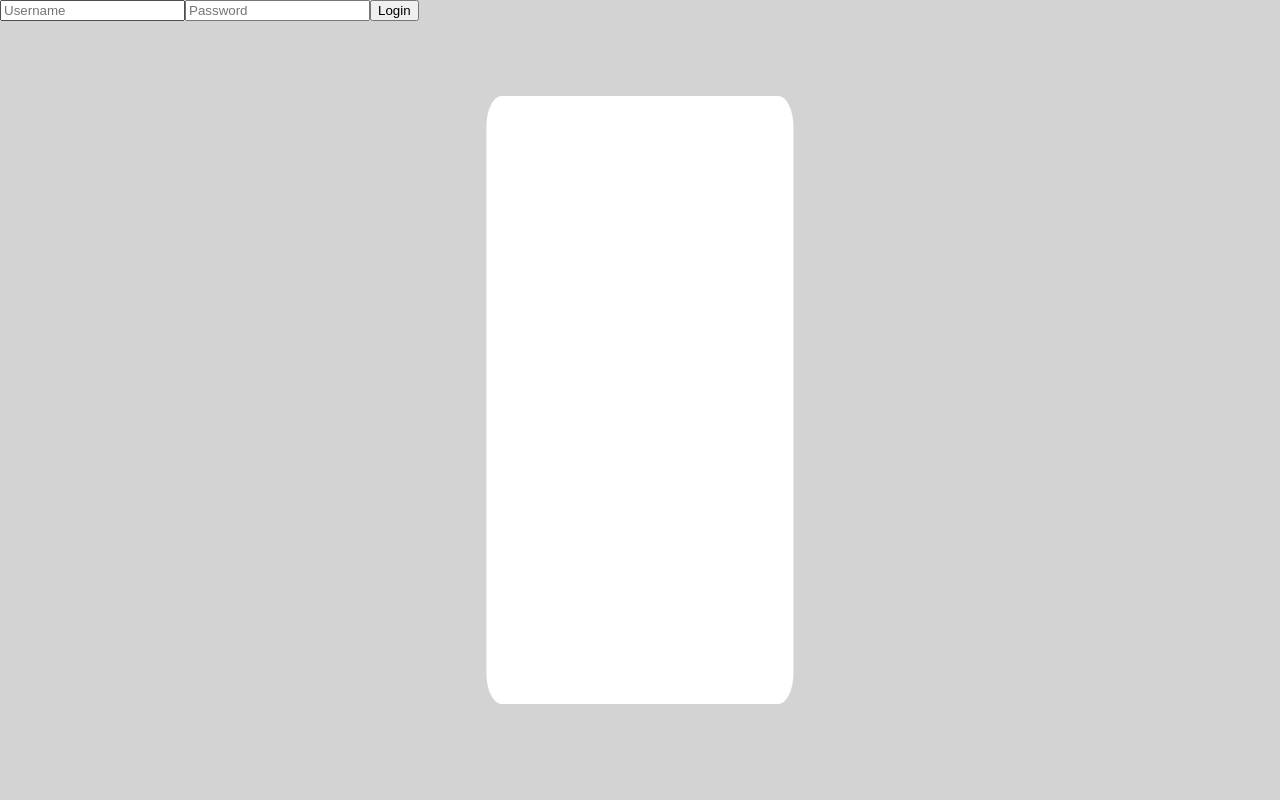
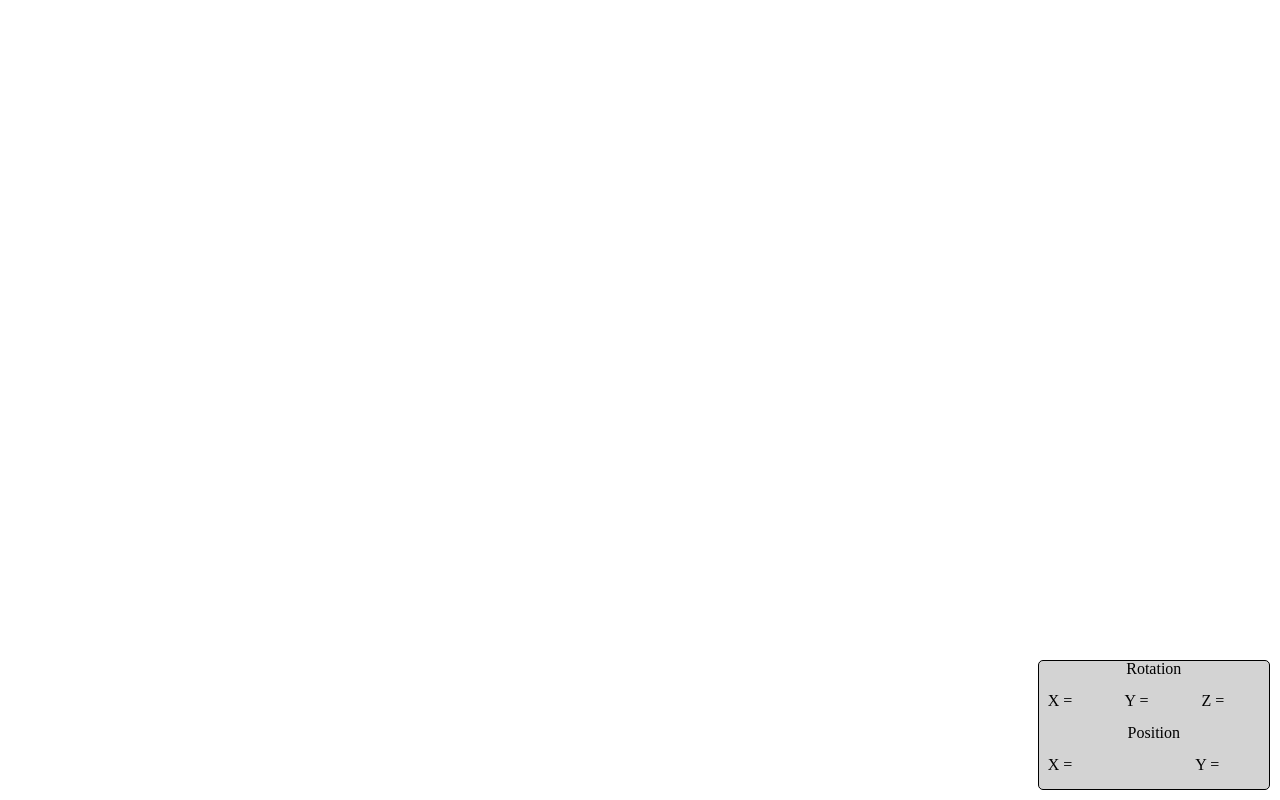
Before and after one commit to juntthanat/humanoid-animation, a React (Vite) app: page / in a window 1280 px wide. Built offline with nearby package versions, Linux system fonts and the light colour scheme.

Commit message:
remove: page

```diff
--- a/src/Page/Login.css
+++ /dev/null
@@ -1,17 +0,0 @@
-.Login{
-    height: 100vh;
-    width: 100vw;
-
-    background-color: lightgrey;
-}
-#login_modal{
-    height: 76%;
-    width: 24%;
-    background-color: white;
-
-    position: absolute;
-    top: 50%;
-    left: 50%;
-    transform: translate(-50%, -50%);
-    border-radius: 5%;
-}
--- a/src/Page/Login.jsx
+++ /dev/null
@@ -1,38 +0,0 @@
-import './Login.css'
-
-function Login(){
-
-    async function getToken(){
-        let token = await login_loop(username, password);
-        if (token === undefined) {
-            alert("Wrong Username or Password");
-        } else {
-            console.log("Token is " + token);
-            window.location.href += "App";
-        }
-    }
-
-    function enter_button_callback(){
-        let username = document.getElementById("username").value;
-        let password = document.getElementById("password").value;
-
-        // console.log(username)
-        // console.log(password)
-        // window.location.href += "App";
-
-        // getToken(username, password);
-    }
-
-    return (
-        <div className='Login'>
-            <input id="username" placeholder='Username'></input>
-            <input id="password" type="password" placeholder='Password'></input>
-            <button id="enter" onClick={enter_button_callback}> Login </button>
-            <div id='login_modal'>
-
-            </div>
-        </div>
-    );
-}
-
-export default Login;
```
Also changed, not shown: src/main.jsx (+1 -6 lines).
